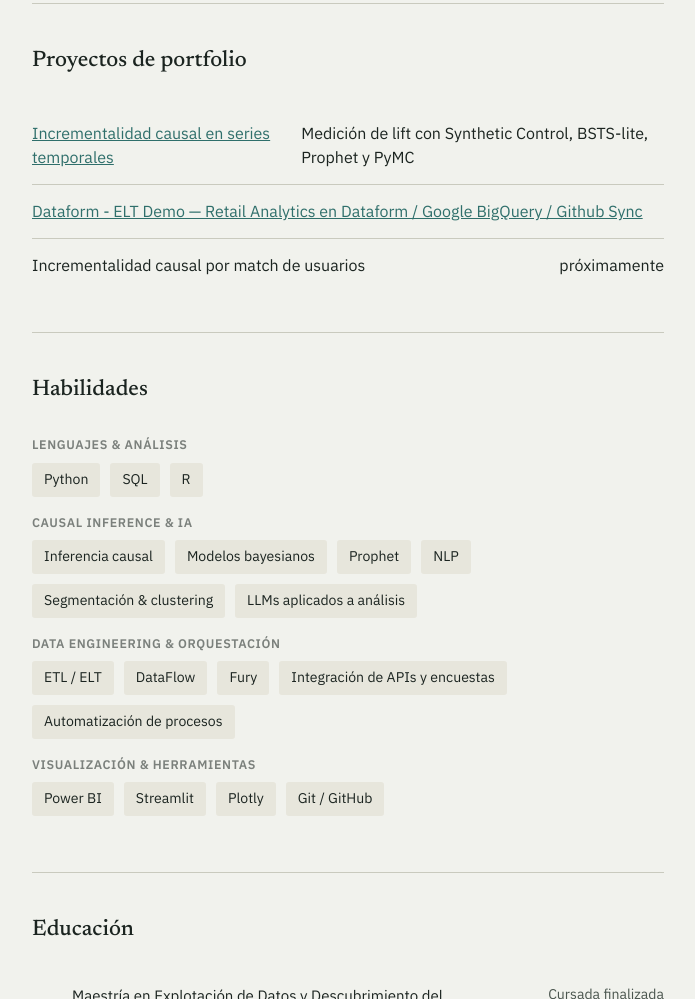
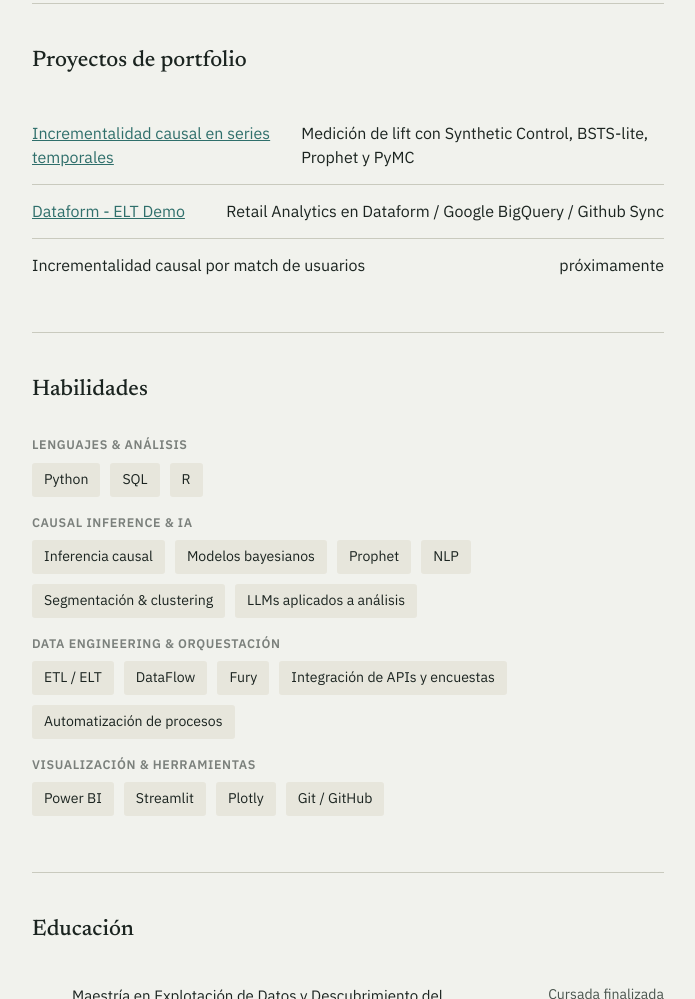
Before and after one commit to juanmanser/juanmanser.github.io, a plain HTML site: page index.html in a window 1280 px wide. Shown: the part 1557-2556 px from the top of the page, without its empty margins (292-987 px from the left). Drawn offline with Linux system fonts and the light colour scheme.

Commit message:
Simplify Dataform link text in index.html
Removed redundant description from Dataform link.

```diff
--- a/index.html
+++ b/index.html
@@ -305,8 +305,9 @@
     </li>
     <li>
       <a href="https://github.com/juanmanser/bike-store">
-        Dataform - ELT Demo — Retail Analytics en Dataform / Google BigQuery / Github Sync
+        Dataform - ELT Demo
       </a>
+      <span>Retail Analytics en Dataform / Google BigQuery / Github Sync</span>
     </li>
     <li>Incrementalidad causal por match de usuarios <span>próximamente</span></li>
   </ul>
```
